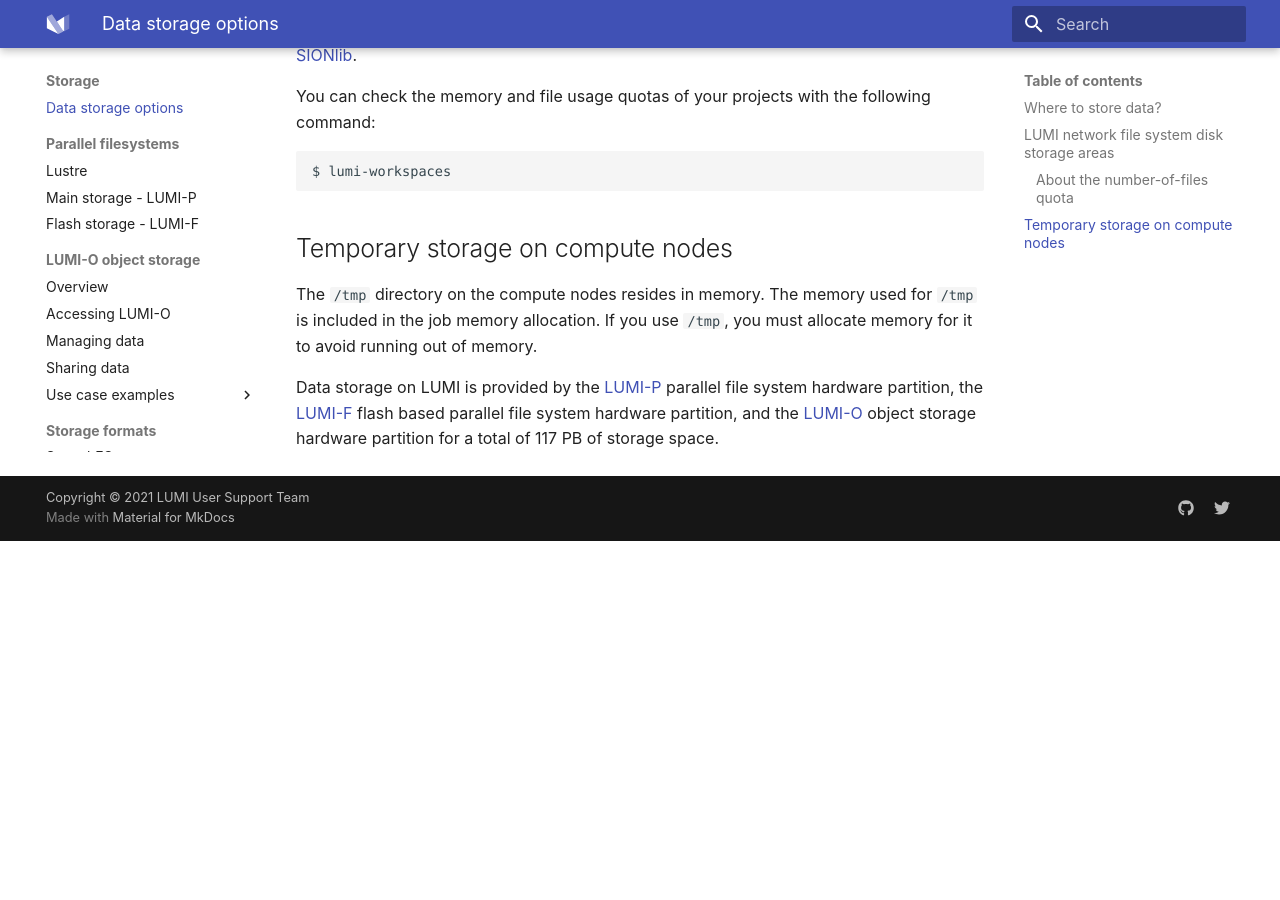
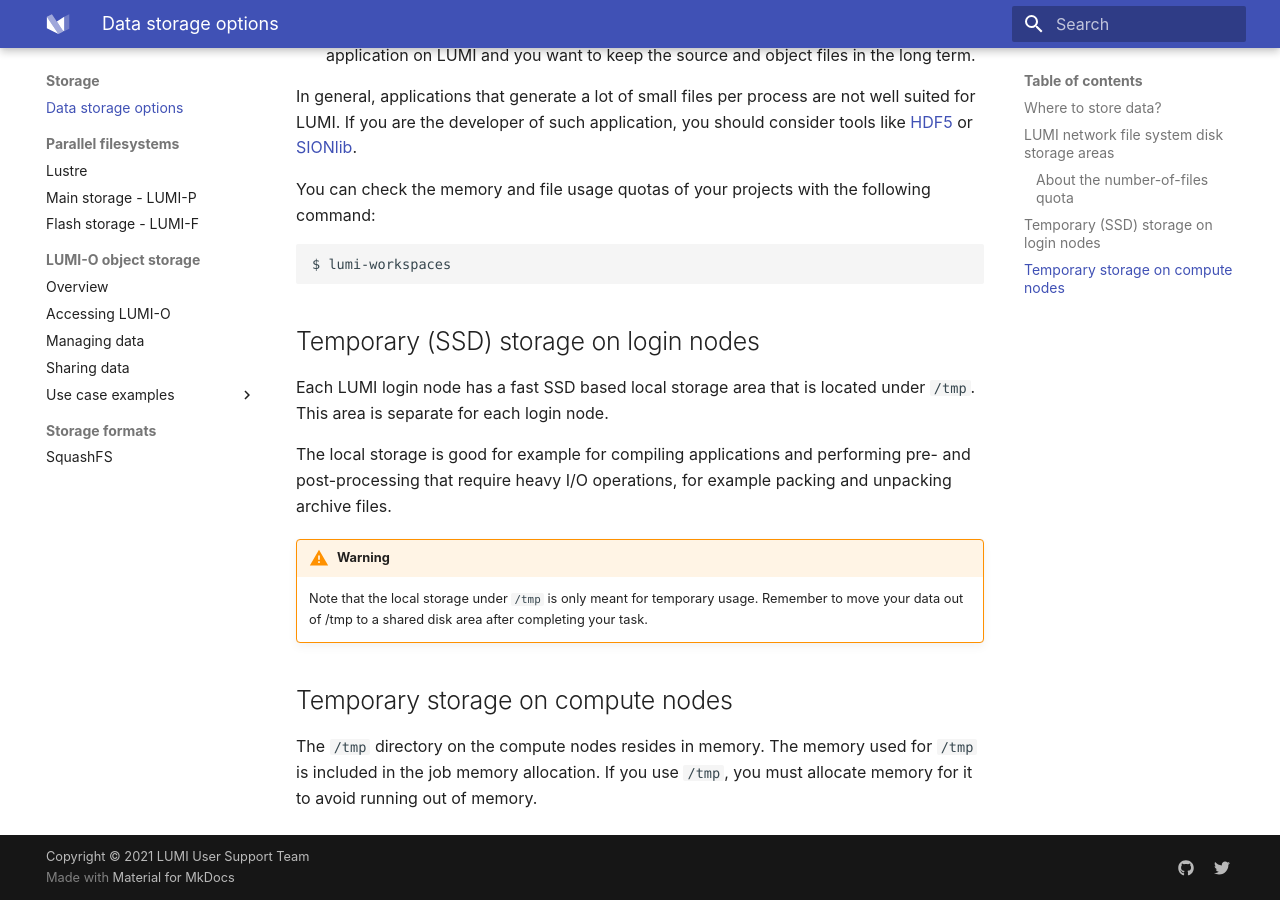
Before and after one commit to Lumi-supercomputer/lumi-userguide, an MkDocs documentation site: the page built from docs/storage/index.md, in a window 1280 px wide and 900 px high, scrolled down 2787 px. Built offline with MkDocs 1.6.1 and Material for MkDocs 9.7.7, drawn with Linux system fonts in a browser that asks for light colours; before the commit the page ends 3328 px from its top, so only the background shows below that; some of the changed text lies outside the part shown.

Commit message:
document /tmp on login nodes

````diff
--- a/docs/storage/index.md
+++ b/docs/storage/index.md
@@ -18,6 +18,10 @@
 Here you find a description of available LUMI storage systems, what kind of
 systems they are and on what hardware partitions they are located at.
 
+Data storage on LUMI is provided by the [LUMI-P][lumip] parallel file system
+hardware partition, the [LUMI-F][lumif] flash based parallel file system
+hardware partition, and the [LUMI-O][lumio] object storage hardware partition,
+for a total of 117 PB of storage space.
 ---
 
 !!! note "Important information regarding data lifetime"
@@ -153,13 +157,19 @@
 $ lumi-workspaces
 ```
 
+
+## Temporary (SSD) storage on login nodes
+
+Each LUMI login node has a fast SSD based local storage area that is located under `/tmp`. This area is separate for each login node.
+
+The local storage is good for example for compiling applications and performing pre- and post-processing that require heavy I/O operations, for example packing and unpacking archive files.
+
+!!! warning
+    Note that the local storage under `/tmp` is only meant for temporary usage. Remember to move your data out of /tmp to a shared disk area after completing your task.
+
+
 ## Temporary storage on compute nodes
 
 The `/tmp` directory on the compute nodes resides in memory. The memory used
 for `/tmp` is included in the job memory allocation. If you use `/tmp`, you
 must allocate memory for it to avoid running out of memory.
-
-Data storage on LUMI is provided by the [LUMI-P][lumip] parallel file system
-hardware partition, the [LUMI-F][lumif] flash based parallel file system
-hardware partition, and the [LUMI-O][lumio] object storage hardware partition
-for a total of 117 PB of storage space.
````
